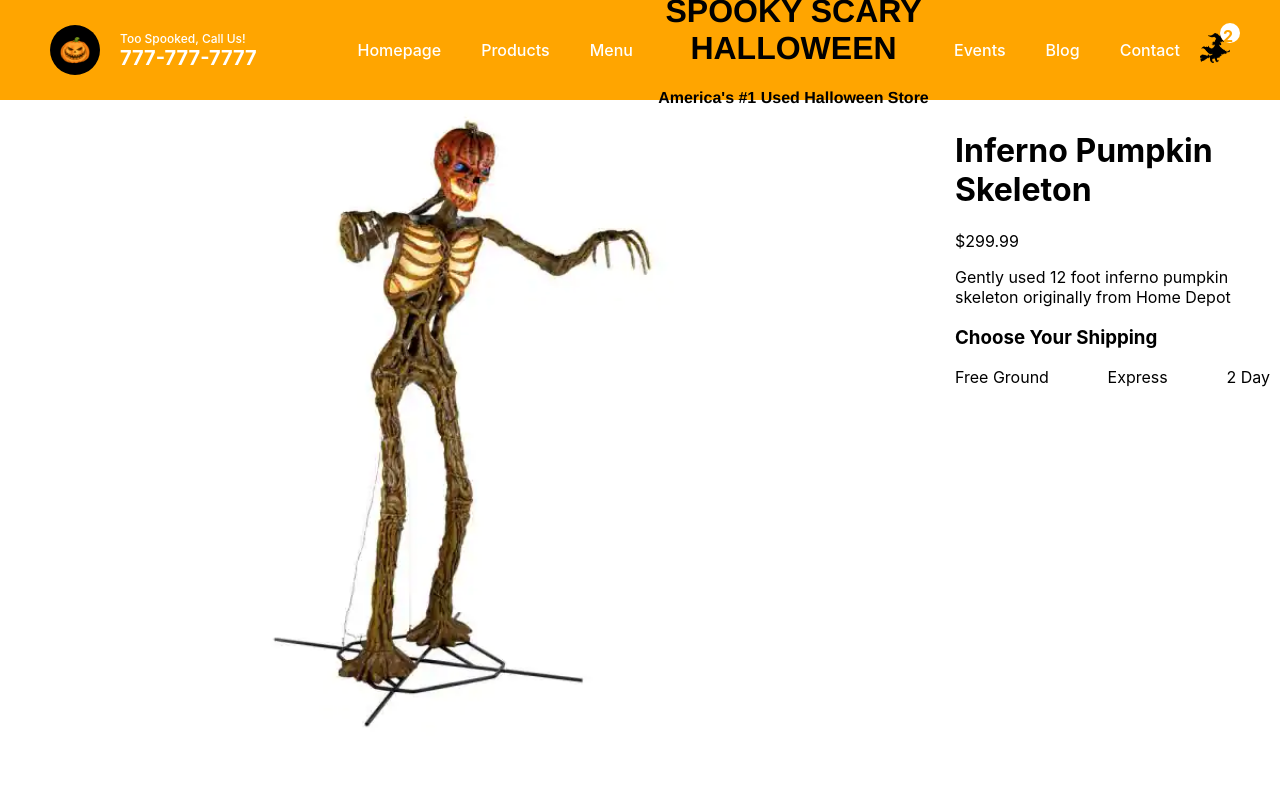
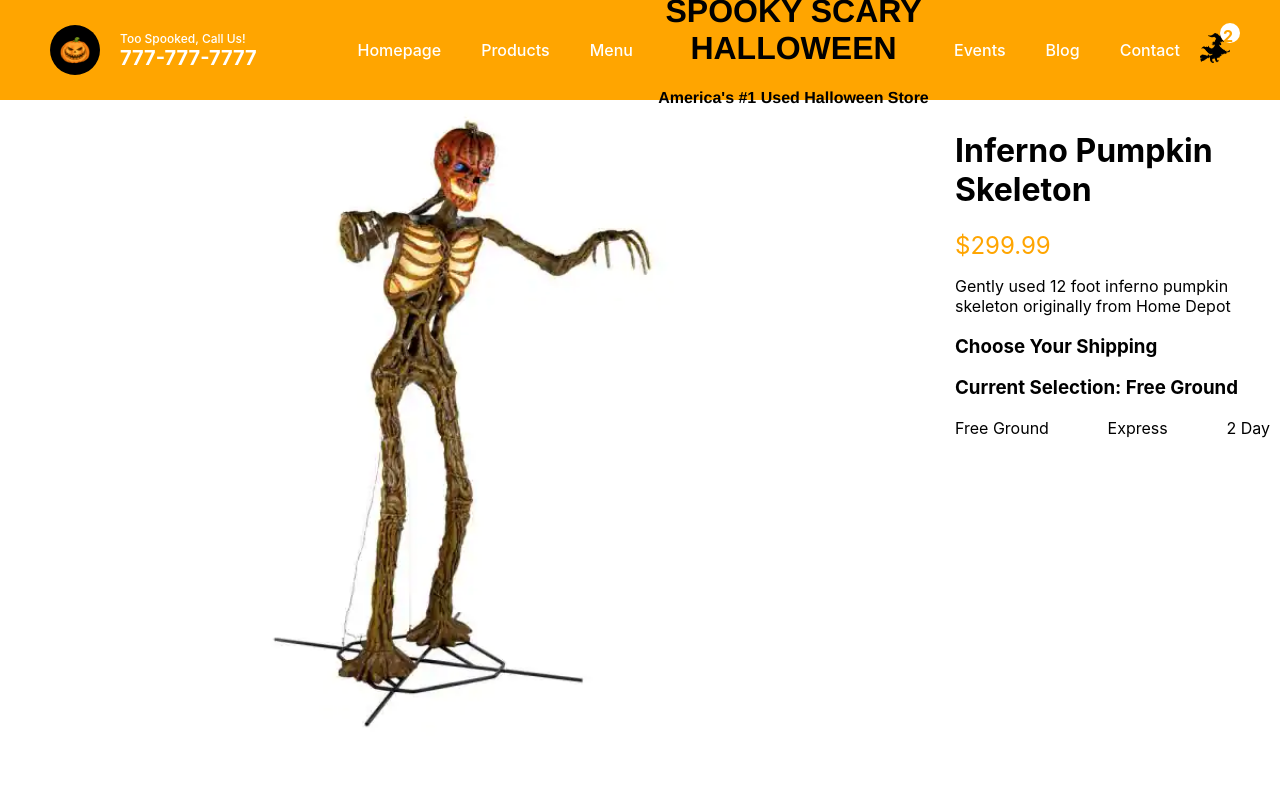
Before and after one commit to MGibson7/ecommhalloween, a Next.js app: page /product/1 in a window 1280 px wide. Shown: the top 800 px of the page. Built offline with nearby package versions, Linux system fonts and the light colour scheme.

Commit message:
Added shipping selections

```diff
--- a/pages/product/[id].jsx
+++ b/pages/product/[id].jsx
@@ -4,12 +4,14 @@ import { useState } from "react"
 
 const Product = () => {
     const[size, setSize] = useState(0);
+    const[ship, setShip] = useState("Free Ground");
     const hallItem = {
         id: 1,
         img: "/img/inferno.webp",
         name: "Inferno Pumpkin Skeleton",
         price: [299.99, 350.19, 450.21],
-        desc: "Gently used 12 foot inferno pumpkin skeleton originally from Home Depot"
+        desc: "Gently used 12 foot inferno pumpkin skeleton originally from Home Depot",
+        ship: ["Free Ground", "Express", "2 Day"]
     };
   return (
     <div className={styles.container}>
@@ -25,14 +27,15 @@ const Product = () => {
             <span className = {styles.price}>${hallItem.price[size]}</span>
             <p className = {styles.desc}>{hallItem.desc}</p>
             <h3>Choose Your Shipping</h3>
+            <h3>Current Selection: {hallItem.ship[size]}</h3>
             <div className={styles.sizes}>
-            <div className = {styles.size}>
-                <span className = {styles.number}>Free Ground</span>
+            <div className = {styles.size} onClick = {()=> setSize(0)}>
+                <span className = {styles.number} >Free Ground</span>
             </div>
-            <div className = {styles.size}>
+            <div className = {styles.size} onClick = {()=> setSize(1)}>
                 <span className = {styles.number}>Express</span>
             </div>
-            <div className = {styles.size}>
+            <div className = {styles.size} onClick = {()=> setSize(2)}>
                 <span className = {styles.number}>2 Day</span>
             </div>
 
--- a/styles/Product.module.css
+++ b/styles/Product.module.css
@@ -27,3 +27,16 @@
     justify-content: space-between;
     align-content: left;
 }
+
+.size{
+    cursor: pointer;
+}
+
+.price{
+    color:orange;
+    font-size: 24px;
+}
+
+.size:active{
+    color: orange;
+}
```
